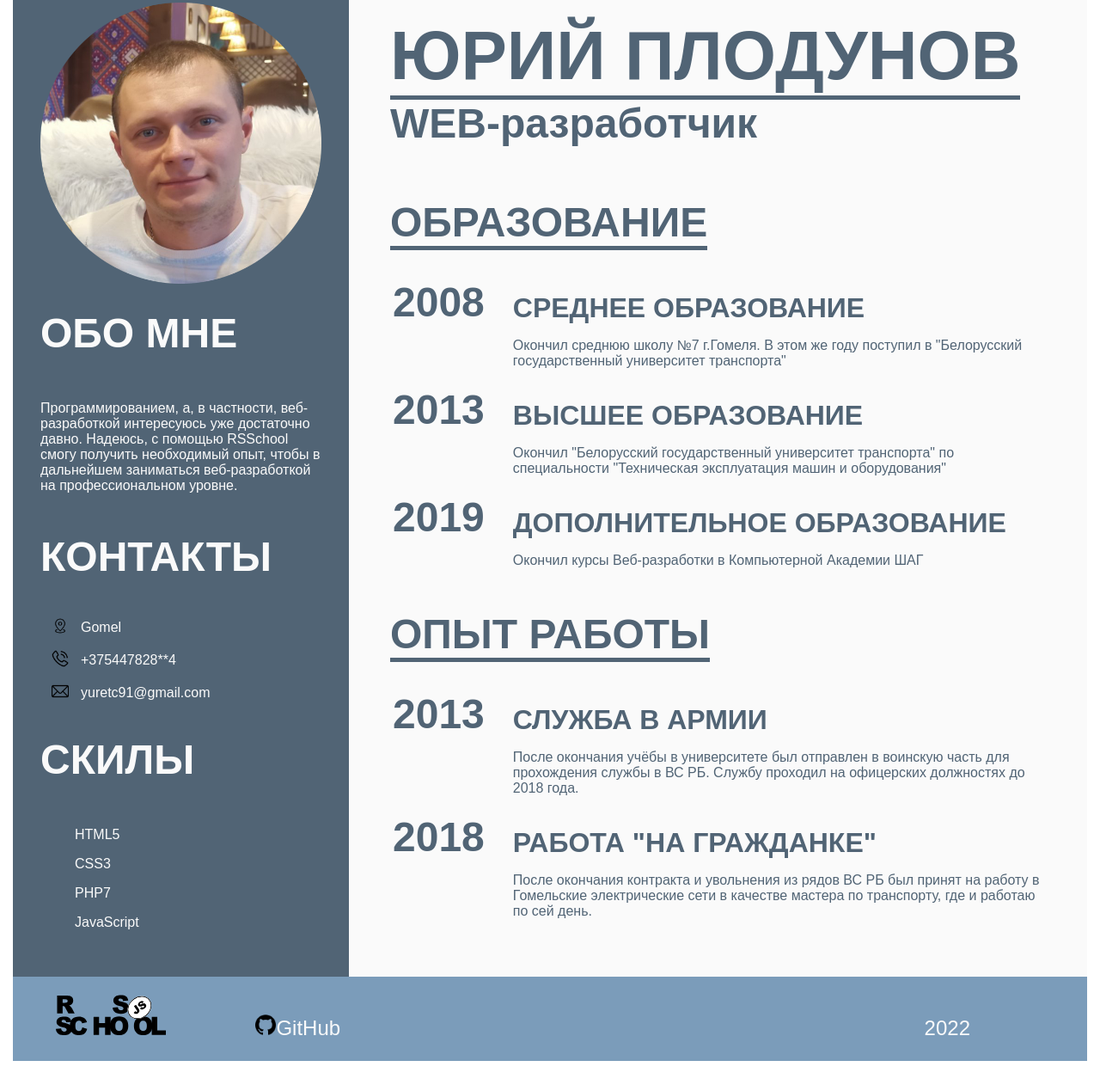
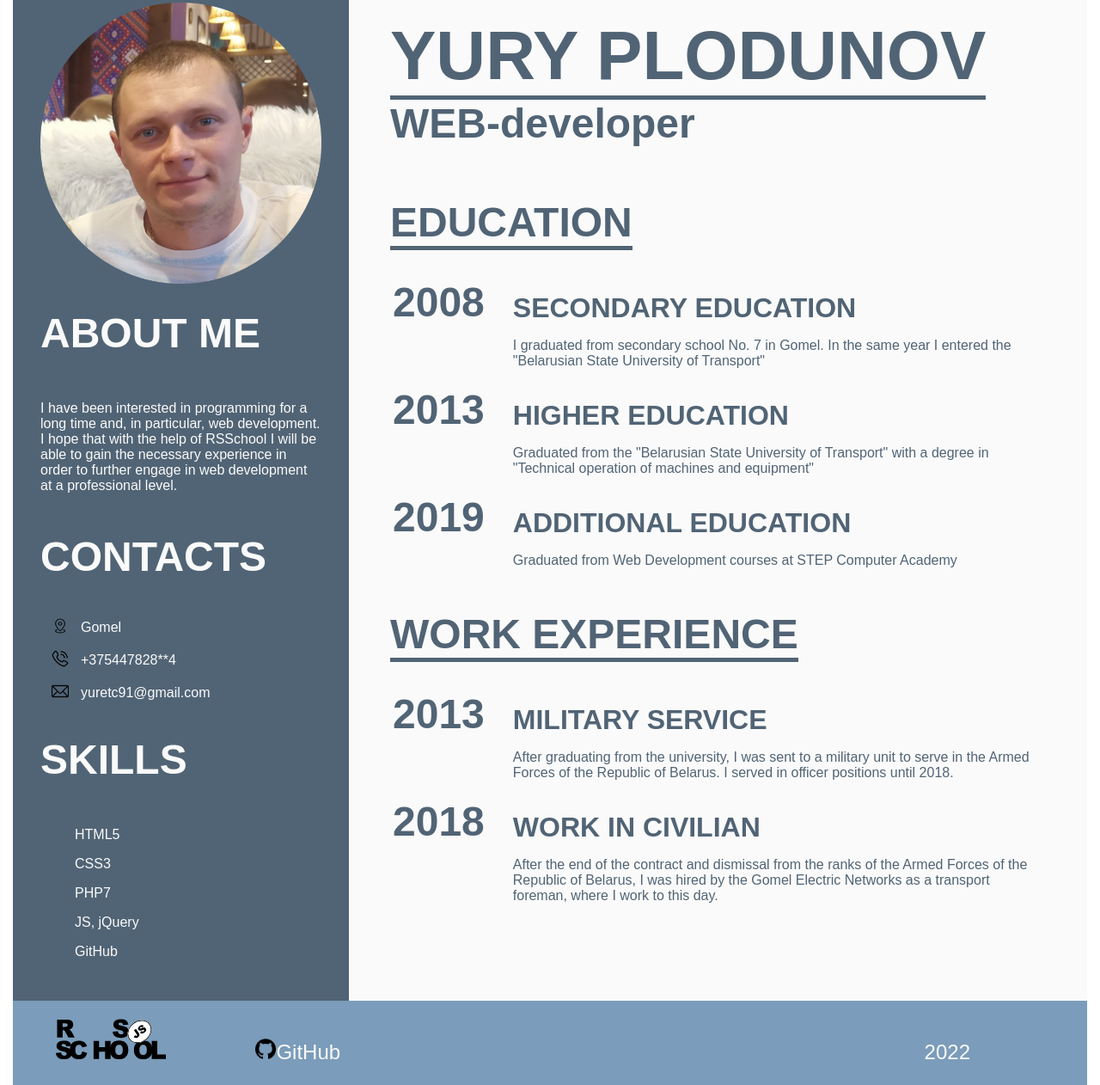
Before and after one commit to yuretc91/rsschool-cv, a plain HTML site: page index.html in a window 1280 px wide. Shown: the part 29-1291 px from the top of the page at 86% size. Before the commit the page ends 1263 px from the top, so only its background shows below. Drawn offline with Linux system fonts and the light colour scheme.

Commit message:
feat: translate on english

```diff
--- a/index.html
+++ b/index.html
@@ -11,9 +11,12 @@
     <main>
       <section id="left">
         <img src="images/avatar.png" alt="avatar" id="avatar">
-        <h2>Обо мне</h2>
-        <p>Программированием, а, в частности, веб-разработкой интересуюсь уже достаточно давно. Надеюсь, с помощью RSSchool смогу получить необходимый опыт, чтобы в дальнейшем заниматься веб-разработкой на профессиональном уровне.</p>
-        <h2>Контакты</h2>
+        <!-- <h2>Обо мне</h2> -->
+        <h2>About me</h2>
+        <!-- <p>Программированием, а, в частности, веб-разработкой интересуюсь уже достаточно давно. Надеюсь, с помощью RSSchool смогу получить необходимый опыт, чтобы в дальнейшем заниматься веб-разработкой на профессиональном уровне.</p> -->
+        <p>I have been interested in programming for a long time and, in particular, web development. I hope that with the help of RSSchool I will be able to gain the necessary experience in order to further engage in web development at a professional level.</p>
+        <!-- <h2>Контакты</h2> -->
+        <h2>Contacts</h2>
           <table>
             <tr>
               <td><img src="images/icons/gps.png" alt="adress" class="icon"></td>
@@ -28,55 +31,71 @@
               <td>yuretc91@gmail.com</td>
             </tr>
           </table>
-        <h2>Скилы</h2>
+        <!-- <h2>Скилы</h2> -->
+        <h2>Skills</h2>
         <ul id="skills">
           <li>HTML5</li>
           <li>CSS3</li>
           <li>PHP7</li>
-          <li>JavaScript</li>
+          <li>JS, jQuery</li>
+          <li>GitHub</li>
         </ul>
       </section>
       <section id="right">
-        <h1>Юрий Плодунов</h1>
-        <p class="profession">WEB-разработчик</p>
-        <h2>Образование</h2>
+        <!-- <h1>Юрий Плодунов</h1> -->
+        <h1>Yury Plodunov</h1>
+        <!-- <p class="profession">WEB-разработчик</p> -->
+        <p class="profession">WEB-developer</p>
+        <!-- <h2>Образование</h2> -->
+        <h2>Education</h2>
         <table>
           <tr>
             <td class="year">2008</td>
             <td>
-              <h3>Среднее образование</h3>
-              <p>Окончил среднюю школу №7 г.Гомеля. В этом же году поступил в "Белорусский государственный университет транспорта"</p>
+              <!-- <h3>Среднее образование</h3> -->
+              <h3>Secondary education</h3>
+              <!-- <p>Окончил среднюю школу №7 г.Гомеля. В этом же году поступил в "Белорусский государственный университет транспорта"</p> -->
+              <p>I graduated from secondary school No. 7 in Gomel. In the same year I entered the "Belarusian State University of Transport"</p>
             </td>
           </tr>
           <tr>
             <td class="year">2013</td>
             <td>
-              <h3>Высшее образование</h3>
-              <p>Окончил "Белорусский государственный университет транспорта" по специальности "Техническая эксплуатация машин и оборудования"</p>
+              <!-- <h3>Высшее образование</h3> -->
+              <h3>Higher education</h3>
+              <!-- <p>Окончил "Белорусский государственный университет транспорта" по специальности "Техническая эксплуатация машин и оборудования"</p> -->
+              <p>Graduated from the "Belarusian State University of Transport" with a degree in "Technical operation of machines and equipment"</p>
             </td>
           </tr>
           <tr>
             <td class="year">2019</td>
             <td>
-              <h3>Дополнительное образование</h3>
-              <p>Окончил курсы Веб-разработки в Компьютерной Академии ШАГ</p>
+              <!-- <h3>Дополнительное образование</h3> -->
+              <h3>Additional education</h3>
+              <!-- <p>Окончил курсы Веб-разработки в Компьютерной Академии ШАГ</p> -->
+              <p>Graduated from Web Development courses at STEP Computer Academy</p>
             </td>
           </tr>
         </table>
-        <h2>Опыт работы</h2>
+        <!-- <h2>Опыт работы</h2> -->
+        <h2>Work experience</h2>
         <table>
           <tr>
             <td class="year">2013</td>
             <td>
-              <h3>Служба в армии</h3>
-              <p>После окончания учёбы в университете был отправлен в воинскую часть для прохождения службы в ВС РБ. Службу проходил на офицерских должностях до 2018 года.</p>
+              <!-- <h3>Служба в армии</h3> -->
+              <h3>Military service</h3>
+              <!-- <p>После окончания учёбы в университете был отправлен в воинскую часть для прохождения службы в ВС РБ. Службу проходил на офицерских должностях до 2018 года.</p> -->
+              <p>After graduating from the university, I was sent to a military unit to serve in the Armed Forces of the Republic of Belarus. I served in officer positions until 2018.</p>
             </td>
           </tr>
           <tr>
             <td class="year">2018</td>
             <td>
-              <h3>Работа "на гражданке"</h3>
-              <p>После окончания контракта и увольнения из рядов ВС РБ был принят на работу в Гомельские электрические сети в качестве мастера по транспорту, где и работаю по сей день.</p>
+              <!-- <h3>Работа "на гражданке"</h3> -->
+              <h3>Work in civilian</h3>
+              <!-- <p>После окончания контракта и увольнения из рядов ВС РБ был принят на работу в Гомельские электрические сети в качестве мастера по транспорту, где и работаю по сей день.</p> -->
+              <p>After the end of the contract and dismissal from the ranks of the Armed Forces of the Republic of Belarus, I was hired by the Gomel Electric Networks as a transport foreman, where I work to this day.</p>
             </td>
           </tr>
         </table>
```
